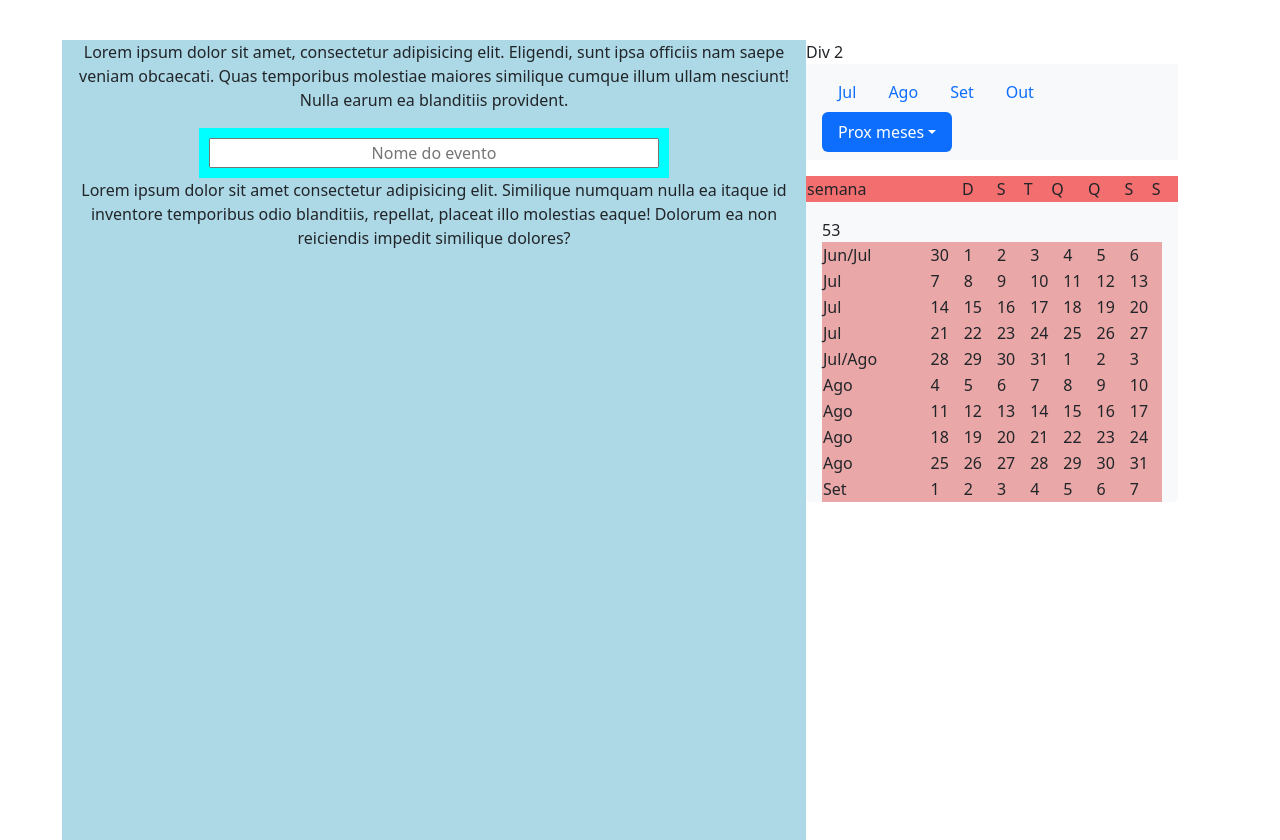
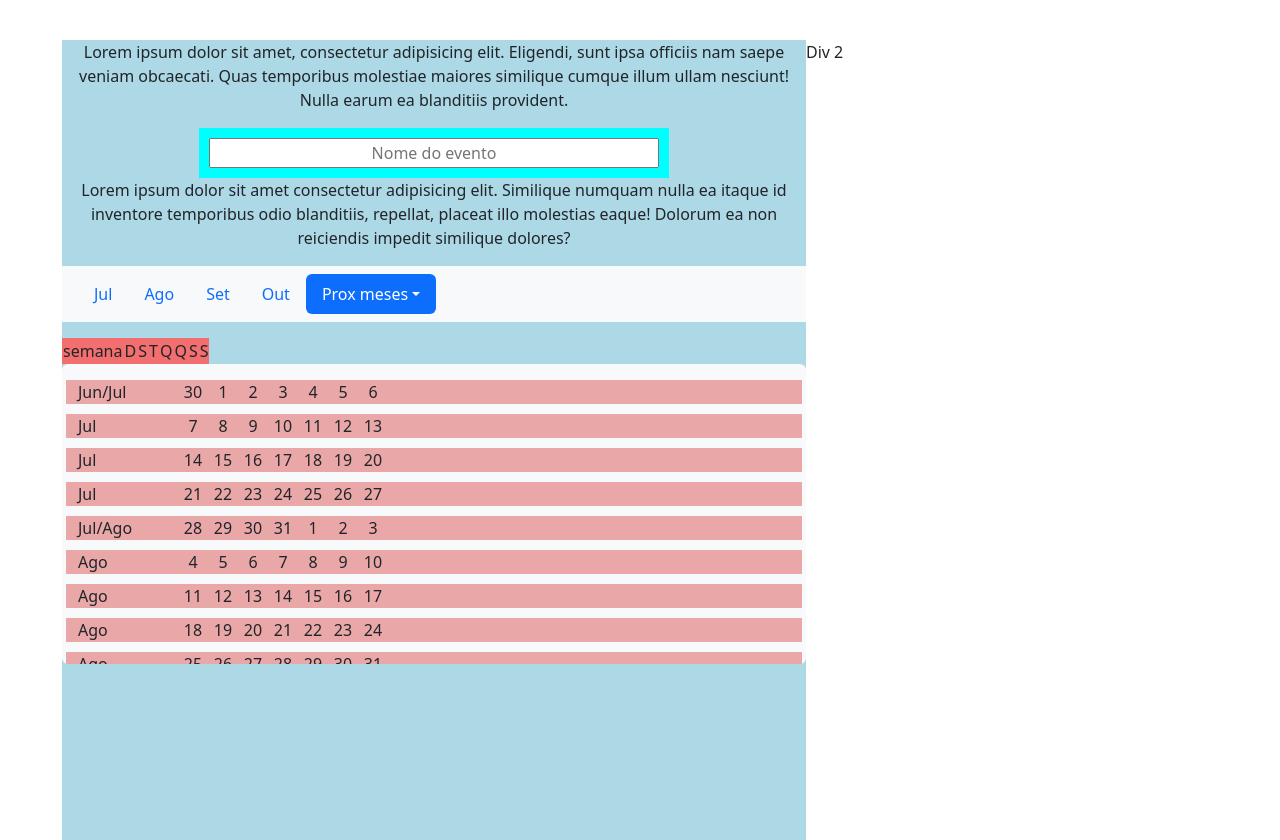
Before and after one commit to GabrielGRR/VouVerTeAviso, a Flask app: page / in a window 1280 px wide. Shown: the part 56-896 px from the top of the page. Run offline with Flask 3, Linux system fonts and the light colour scheme.

Commit message:
calendário novamente no lado esquerdo da tela

```diff
--- a/static/styles.css
+++ b/static/styles.css
@@ -13,12 +13,8 @@
 .div1 {
     flex: 4; /* 4 partes */
     background-color: lightblue;
+    .scrollspy-example{overflow: scroll; max-height: 300px; overflow-x: hidden};
 
-}
-
-.div2 {
-    flex: 2; /* 2 parte */
-    .scrollspy-example{overflow: scroll; max-height: 300px; overflow-x: hidden};
 }
 
 .form-group {
@@ -35,6 +31,31 @@
 }
 
 .calendario {
-    margin: auto;
-    width:100%;
+    display: flex;
+    flex-direction: column;
+  }
+
+.row {
+  display: flex;
+  align-items: center;
+  margin-bottom: 10px;
 }
+
+.month {
+  flex: 0 0 100px; /* Ajuste conforme necessário */
+}
+
+.days {
+  display: flex;
+  flex-wrap: wrap;
+  flex: 1;
+}
+
+.day {
+  flex: 0 0 30px; /* Ajuste conforme necessário */
+  text-align: center;
+}
+
+.div2 {
+  flex: 2; /* 2 parte */
+}
--- a/templates/index.html
+++ b/templates/index.html
@@ -54,12 +54,6 @@
           Lorem ipsum dolor sit amet consectetur adipisicing elit. Similique numquam nulla ea itaque id inventore temporibus odio blanditiis, repellat, placeat illo molestias eaque! Dolorum ea non reiciendis impedit similique dolores?
         </p>
 
-      </div>
-
-      <!--~~~~~~~~~~~~~~~~Divisão direita da tela-->
-      <div class="div2">
-        Div 2
-
         <!--início menu de navegação-->
         <nav id="navbar-example2" class="navbar bg-body-tertiary px-3 mb-3">
           <ul class="nav nav-pills">
@@ -92,28 +86,38 @@
         <!--conteudo-->
         <div data-bs-spy="scroll" data-bs-target="#navbar-example2" data-bs-root-margin="0px 0px -40%" data-bs-smooth-scroll="true" class="scrollspy-example bg-body-tertiary p-3 rounded-2" tabindex="0">
 
-          <!--Calendário-->
-          <table class="calendario">
-            {{ num_rows }}
+          <!-- Calendário -->
+          <div class="calendario">
             {% set ns = namespace(counter=0) %}
             {% for i in range(num_rows) %}
-              <tr style="background-color: rgb(233, 167, 167)">
-                {% if bool_list[i] %}
-                <td id="month_{{ ns.counter }}">{{ monthlist[i] }}</td>
-                  {% set ns.counter = ns.counter + 1 %}
-                {% else %}
-                  <td>{{ monthlist[i] }}</td> <!-- Mês, ex: jun/jul -->
-                {% endif %}
+              <div class="row" style="background-color: rgb(233, 167, 167)">
+                <div class="month">
+                  {% if bool_list[i] %}
+                    <div id="month_{{ ns.counter }}">{{ monthlist[i] }}</div>
+                    {% set ns.counter = ns.counter + 1 %}
+                  {% else %}
+                    <div>{{ monthlist[i] }}</div> <!-- Mês, ex: jun/jul -->
+                  {% endif %}
+                </div>
+                <div class="days">
+                  {% for day in weeklist[i] %} <!-- Dias em divs -->
+                    <div class="day">{{ day }}</div>
+                  {% endfor %}
+                </div>
+              </div>
+            {% endfor %}
+          </div>
 
-                {% for day in weeklist[i] %} <!-- Dias em td -->
-                  <td>
-                    {{ day }}
-                  </td>
-                {% endfor %}
-              </tr>
-            {% endfor %}
-          </table>
         </div>
+
+
+      </div>
+
+      <!--~~~~~~~~~~~~~~~~Divisão direita da tela-->
+      <div class="div2">
+        Div 2
+
+
       </div>
     </div>
   </main>
```
